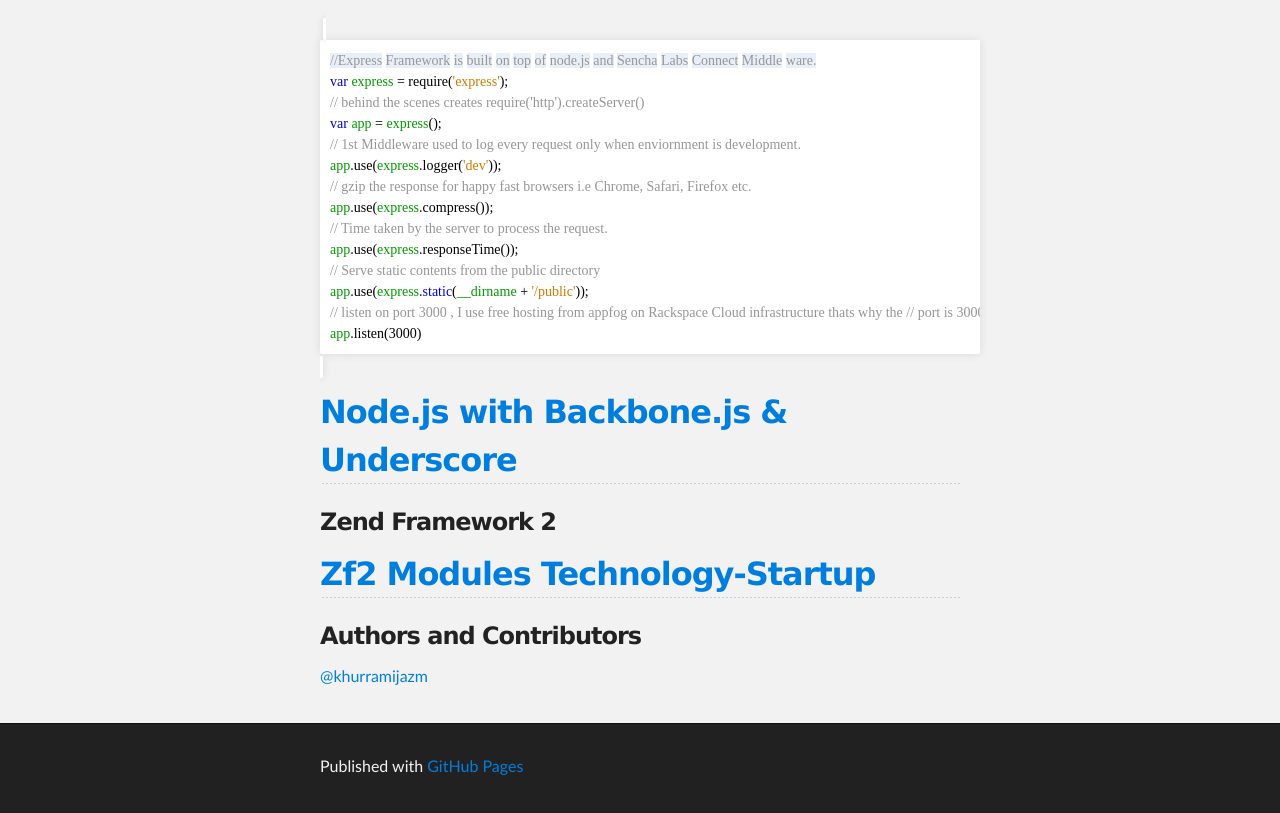
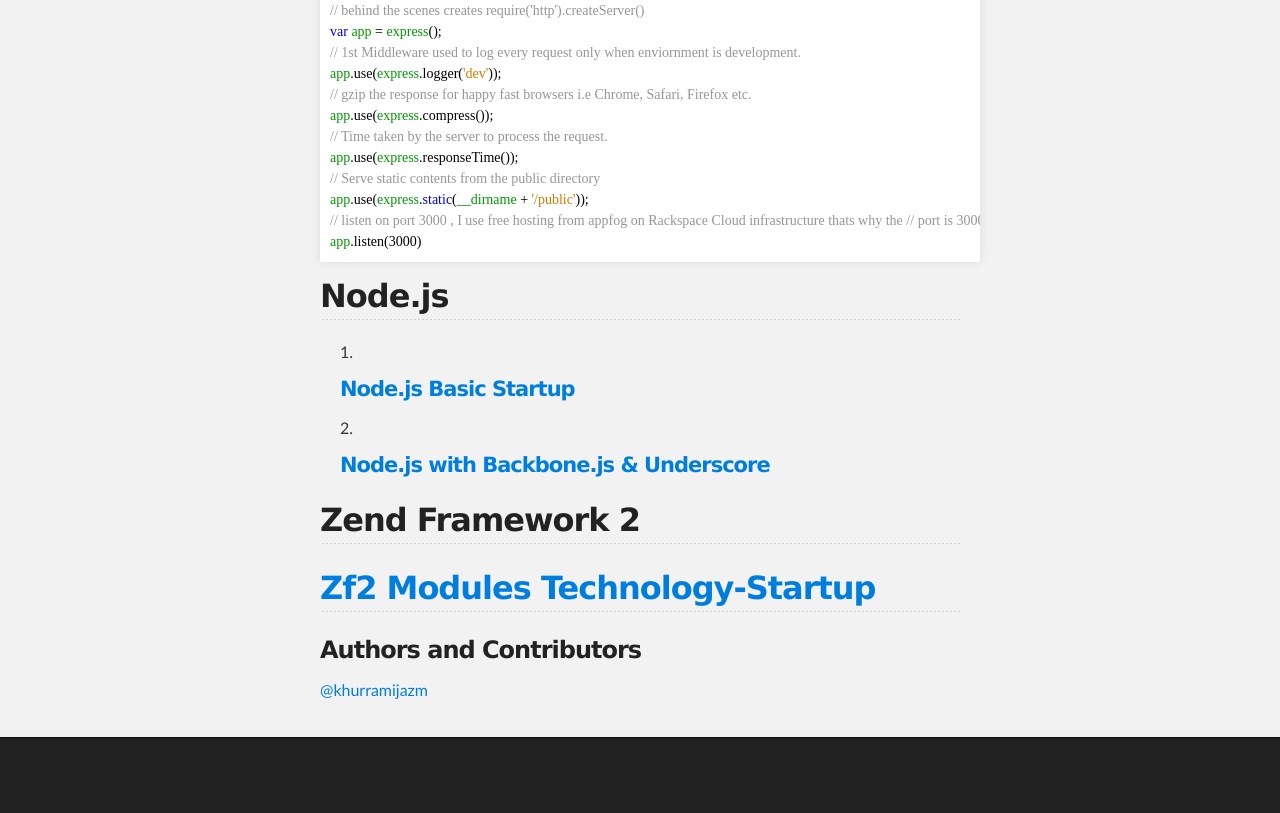
Before and after one commit to khurramijazm/khurramijazm.github.com, a plain HTML site: page index.html in a window 1280 px wide. Shown: the part 441-1254 px from the top of the page. After the commit the page ends 1219 px from the top, so only its background shows below. Drawn offline with Linux system fonts and the light colour scheme.

Commit message:
Update index.html

```diff
--- a/index.html
+++ b/index.html
@@ -40,11 +40,8 @@ table {color: #000000; background-color: #e9e8e2; font-family: Monospaced}
 
 <p>You will find most up to date tutorials on Node.js , Websockets and Zend Framework2. </p>
 
-<h2><a href="http://khurramijazm.github.com/tutorial.rs.af.cm/">Node.js Basic Startup</a></h2>
 
 <blockquote>You can expect well commented code i.e.</blockquote>
-
-<code>
   <pre>
 <span class="ST0">//</span><span class="ST0">Express</span> <span class="ST0">Framework</span> <span class="ST0">is</span> <span class="ST0">built</span> <span class="ST0">on</span> <span class="ST0">top</span> <span class="ST0">of</span> <span class="ST0">node</span><span class="ST0">.</span><span class="ST0">js</span> <span class="ST0">and</span> <span class="ST0">Sencha</span> <span class="ST0">Labs</span> <span class="ST0">Connect</span> <span class="ST0">Middle</span> <span class="ST0">ware</span><span class="ST0">.</span>
 <span class="keyword">var</span> <span class="ST1">express</span> = require(<span class="STRING_LITERAL">&#39;</span><span class="STRING_LITERAL">express</span><span class="STRING_LITERAL">&#39;</span>);
@@ -61,12 +58,15 @@ table {color: #000000; background-color: #e9e8e2; font-family: Monospaced}
 <span class="LINE_COMMENT">// </span><span class="LINE_COMMENT">listen</span> <span class="LINE_COMMENT">on</span> <span class="LINE_COMMENT">port</span><span class="LINE_COMMENT"> 3000 , </span><span class="LINE_COMMENT">I</span> <span class="LINE_COMMENT">use</span> <span class="LINE_COMMENT">free</span> <span class="LINE_COMMENT">hosting</span> <span class="LINE_COMMENT">from</span> <span class="LINE_COMMENT">appfog</span> <span class="LINE_COMMENT">on</span> <span class="LINE_COMMENT">Rackspace</span> <span class="LINE_COMMENT">Cloud</span> <span class="LINE_COMMENT">infrastructure</span> <span class="LINE_COMMENT">thats</span> <span class="LINE_COMMENT">why</span> <span class="LINE_COMMENT">the</span><span class="LINE_COMMENT"> // </span><span class="LINE_COMMENT">port</span> <span class="LINE_COMMENT">is</span><span class="LINE_COMMENT"> 3000 </span><span class="LINE_COMMENT">in</span> <span class="LINE_COMMENT">all</span> <span class="LINE_COMMENT">the</span> <span class="LINE_COMMENT">examples</span><span class="LINE_COMMENT">.</span>
 <span class="ST1">app</span>.listen(3000)
 </pre>
-</code>
 
-<h2><a href="http://khurramijazm.github.com/nodejs/">Node.js with Backbone.js &amp; Underscore</a></h2>
+<h2>Node.js</h2>
+<ol>
+  <li><h4><a href="http://khurramijazm.github.com/tutorial.rs.af.cm/">Node.js Basic Startup</a></h4></li>
+  <li><h4><a href="http://khurramijazm.github.com/nodejs/">Node.js with Backbone.js &amp; Underscore</a></h4></li>
+</ol>
 
 
-<h3>Zend Framework 2</h3>
+<h2>Zend Framework 2</h2>
 
 <h2><a href="http://github.com/khurramijazm/">Zf2 Modules Technology-Startup</a></h2>
 
@@ -79,7 +79,7 @@ table {color: #000000; background-color: #e9e8e2; font-family: Monospaced}
     <!-- FOOTER  -->
     <div id="footer_wrap" class="outer">
       <footer class="inner">
-        <p>Published with <a href="http://pages.github.com">GitHub Pages</a></p>
+
       </footer>
     </div>
 
```
